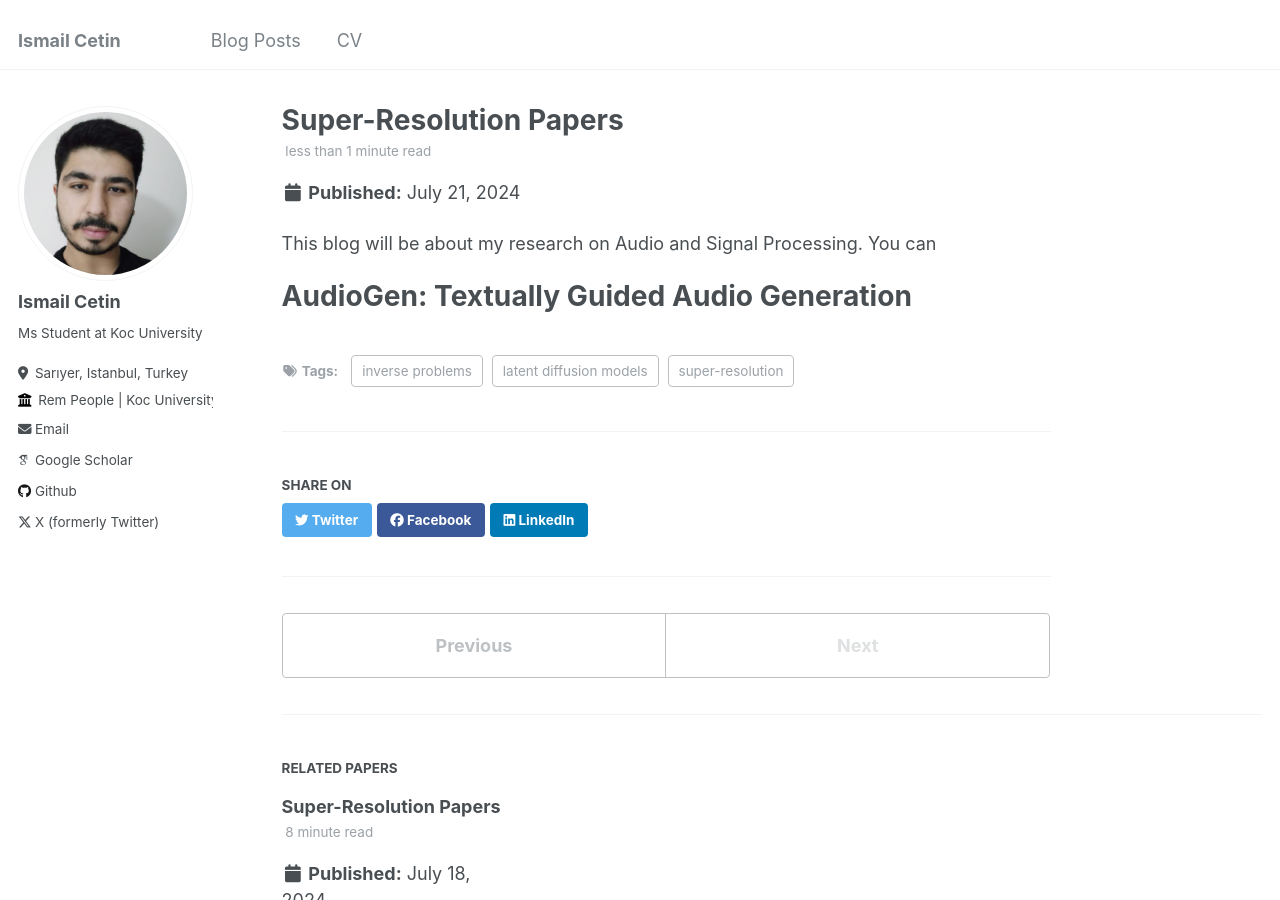
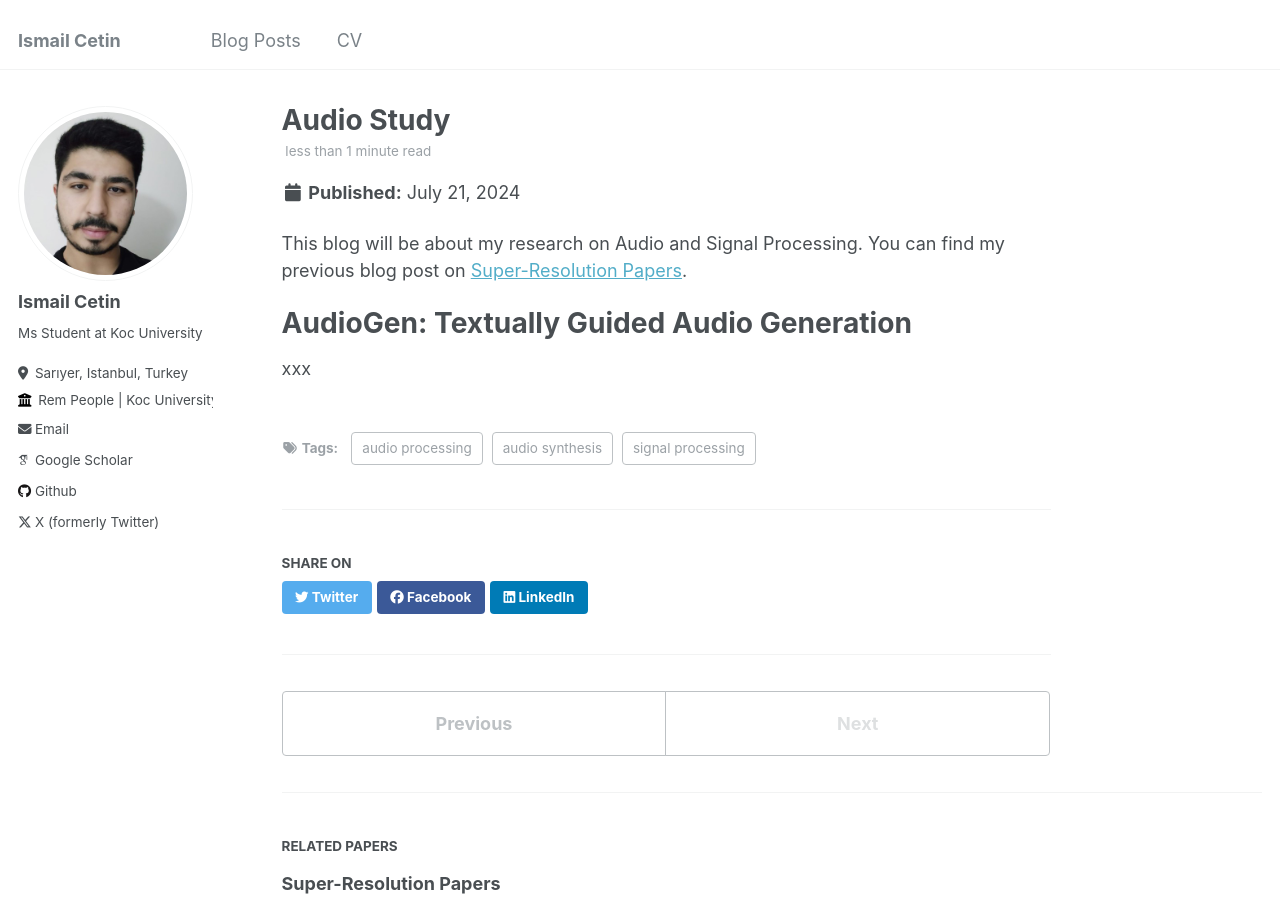
Before and after one commit to nitec427/cetinismail.github.io, a Jekyll site: the page built from _posts/2024-07-21-audio-study.md, in a window 1280 px wide and 900 px high. Built offline with Jekyll 4.4.1, drawn with Linux system fonts in a browser that asks for light colours; some web fonts are replaced.

Commit message:
audio-new

```diff
--- a/_posts/2024-07-21-audio-study.md
+++ b/_posts/2024-07-21-audio-study.md
@@ -1,14 +1,15 @@
 ---
-title: 'Super-Resolution Papers'
+title: 'Audio Study'
 date: 2024-07-21
 permalink: /posts/audio-study/
 tags:
-  - super-resolution
-  - latent diffusion models
-  - inverse problems
+  - audio processing
+  - audio synthesis
+  - signal processing
 ---
 
-This blog will be about my research on Audio and Signal Processing. You can
+This blog will be about my research on Audio and Signal Processing. You can find my previous blog post on [Super-Resolution Papers](https://nitec427.github.io/posts/sr-papers/).
 
 AudioGen: Textually Guided Audio Generation
 ======
+xxx
```
